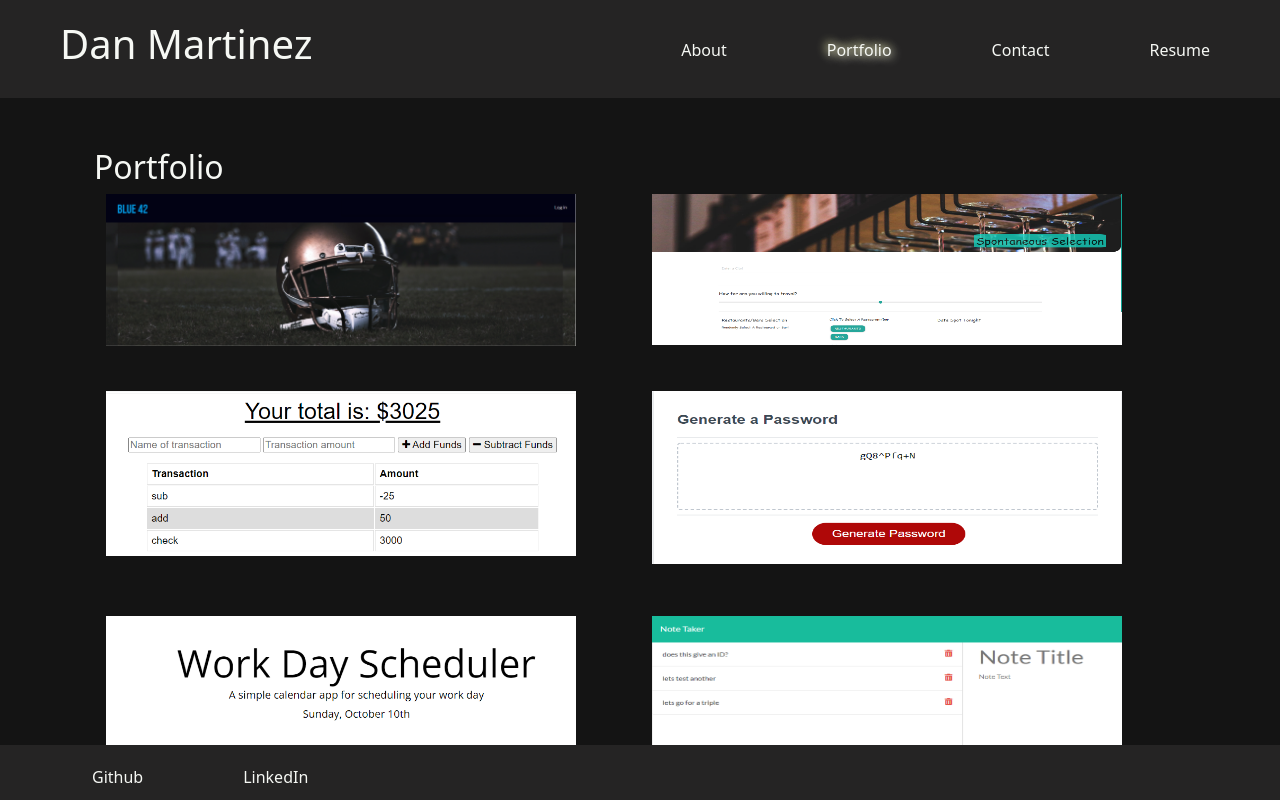
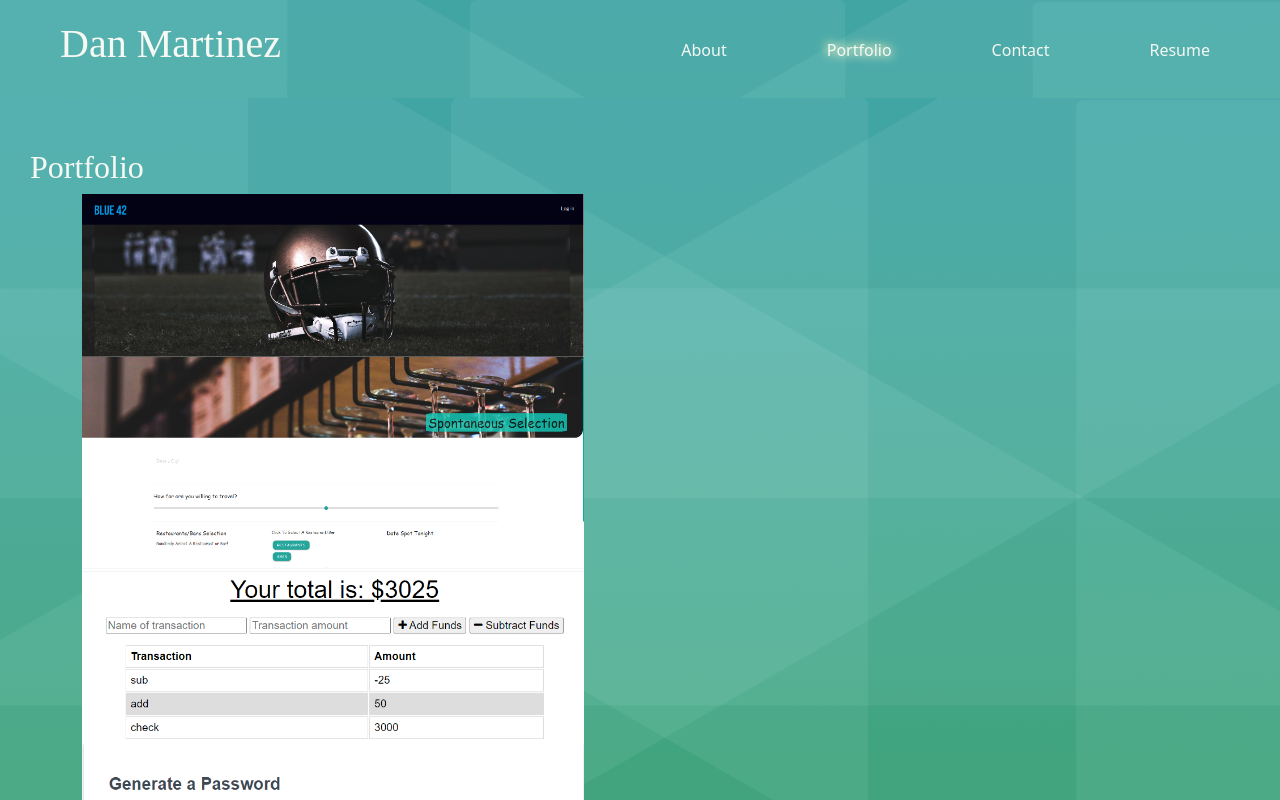
Before and after one commit to DanM1996/my-portfolio, a React (Create React App) app: page / in a window 1280 px wide. Both pictures are taken after a click on the element "Portfolio". Shown: the top 800 px of the page. Built offline with nearby package versions, Linux system fonts and the light colour scheme.

Commit message:
redesign started, working on changing display to be 1 page overall

```diff
--- a/src/components/Portfolio/index.js
+++ b/src/components/Portfolio/index.js
@@ -1,136 +1,140 @@
-import React from 'react';
+import React, { useState, useEffect } from 'react';
 import Container from 'react-bootstrap/Container';
-import image1 from '../../assets/images/Blue42.PNG';
-import image2 from '../../assets/images/Spontaneous-Selection.PNG'
-import image3 from '../../assets/images/Budget.PNG'
-import image4 from '../../assets/images/Password.PNG';
-import image5 from '../../assets/images/Schedule.PNG';
-import image6 from '../../assets/images/Notes.PNG';
 import Row from 'react-bootstrap/Row';
 import Col from 'react-bootstrap/Col';
-import Projects from '../Projects';
+import portfolioItems from './portfolio.json';
+import PortfolioCard from '../Projects';
 
 function Portfolio() {
-    const projects = ([
-        {
-            name: 'Blue 42',
-            link: "https://secret-everglades-56686.herokuapp.com/",
-            repo: "https://github.com/DanM1996/blue-42",
-            image: { image1 }
-        },
-        {
-            name: 'Spontaneous Selection',
-            link: "https://danm1996.github.io/spontaneous-selection/",
-            repo: "https://github.com/DanM1996/spontaneous-selection",
-            image: { image2 }
-        },
-        {
-            name: 'Blue 42',
-            link: "https://tranquil-eyrie-77020.herokuapp.com/",
-            repo: "https://github.com/DanM1996/budget-tracker",
-            image: { image3 }
-        },
-        {
-            name: 'Blue 42',
-            link: "https://danm1996.github.io/password-generator/Develop/",
-            repo: "https://github.com/DanM1996/password-generator",
-            image: { image4 }
-        },
-        {
-            name: 'Blue 42',
-            link: "https://danm1996.github.io/work-day-scheduler/",
-            repo: "https://github.com/DanM1996/work-day-scheduler",
-            image: { image5 }
-        },
-        {
-            name: 'Blue 42',
-            link: "https://peaceful-lowlands-37017.herokuapp.com/" ,
-            repo: "https://github.com/DanM1996/note-taker",
-            image: { image6 }
-        }
+    let project;
+    if (portfolioItems.length > 0) {
+        project = portfolioItems.map(items =>
 
-    ])
+                <PortfolioCard
+                    id={items.id}
+                    name={items.name}
+                    image={items.image}
+                    link={items.link}
+                    repo={items.repo}
+                />
+        )
+    }
     return (
         <>
             <h2 class="text-format portfolio-title">Portfolio</h2>
-            {/* <Container>
-                {projects.map((projects, idx) => (
-                    <Projects
-                    projects={projects}
-                    key={'projects' + idx}
-                    />
-                ))}
-            </Container> */}
             <Container>
-                <Row xs={12} lg={8}>
-                    <Col className="hvr-grow">
-                        <div className="storage">
-                            <img src={image1} alt="Blue 42" class="image" />
-                            <div className="overlay">
-                                <div className="text">
-                                    <a href="https://secret-everglades-56686.herokuapp.com/" target="_blank">Blue 42</a> <br />
-                                    <a href="https://github.com/DanM1996/blue-42" target="_blank">Repo</a>
-                                </div>
-                            </div>
-                        </div>
-                    </Col>
-                    <Col className="storage hvr-grow">
-                        <img src={image2} alt="Spontaneous Selection" class="image" />
-                        <div className="overlay">
-                            <div className="text">
-                                <a href="https://danm1996.github.io/spontaneous-selection/" target="_blank">Spontaneous Selection</a> <br />
-                                <a href="https://github.com/DanM1996/spontaneous-selection" target="_blank">Repo</a>
-                            </div>
-                        </div>
-                    </Col>
-                </Row>
-                <Row xs={12} lg={8}>
-                    <Col className="hvr-grow">
-                        <div className="storage">
-                            <img src={image3} alt="Budget Tracker" class="image" />
-                            <div className="overlay">
-                                <div className="text">
-                                    <a href="https://tranquil-eyrie-77020.herokuapp.com/" target="_blank">Budget Tracker</a> <br />
-                                    <a href="https://github.com/DanM1996/budget-tracker" target="_blank">Repo</a>
-                                </div>
-                            </div>
-                        </div>
-                    </Col>
-                    <Col className="storage hvr-grow">
-                        <img src={image4} alt="Password Generator" class="image" />
-                        <div className="overlay">
-                            <div className="text">
-                                <a href="https://danm1996.github.io/password-generator/Develop/" target="_blank">Password Generator</a> <br />
-                                <a href="https://github.com/DanM1996/password-generator" target="_blank">Repo</a>
-                            </div>
-                        </div>
-                    </Col>
-                </Row>
-                <Row xs={12} lg={8}>
-                    <Col className="hvr-grow">
-                        <div className="storage">
-                            <img src={image5} alt="Work Day Scheduler" class="image" />
-                            <div className="overlay">
-                                <div className="text">
-                                    <a href="https://danm1996.github.io/work-day-scheduler/" target="_blank">Work Day Scheduler</a> <br />
-                                    <a href="https://github.com/DanM1996/work-day-scheduler" target="_blank">Repo</a>
-                                </div>
-                            </div>
-                        </div>
-                    </Col>
-                    <Col className="storage hvr-grow">
-                        <img src={image6} alt="Note Taker" class="image" />
-                        <div className="overlay">
-                            <div className="text">
-                                <a href="https://peaceful-lowlands-37017.herokuapp.com/" target="_blank">Note Taker</a> <br />
-                                <a href="https://github.com/DanM1996/note-taker" target="_blank">Repo</a>
-                            </div>
-                        </div>
-                    </Col>
+                <Row>
+                    <div>
+                        {project}
+                    </div>
                 </Row>
             </Container>
         </>
+
     )
 }
 
+// class Portfolio extends Component {
+//     state = {
+//         portfolioItems
+//     };
+//     addProject = (id) => {
+//         // this is referring back to the json object, state is saying we're manipulating state through projects
+//         // projects.id !== id is removing any duplicate projects
+//         const projects = this.state.portfolioItems.filter(project => project.id !== id);
+//         this.setState({ portfolioItems });
+//     }
+//     render() {
+//     return (
+//         <>
+//             <h2 class="text-format portfolio-title">Portfolio</h2>
+//             <Container>
+//                 <Row xs={12} md={6}>
+//                     <Col className="hvr-grow">
+//                         {this.state.portfolioItems.map(project => (
+//                             <PortfolioCard
+//                             addProject={this.addProject}
+//                             id={project.id}
+//                             key={project.id}
+//                             name={project.name}
+//                             image={project.image}
+//                             link={project.link}
+//                             repo={project.repo}
+//                             />
+//                         ))}
+//                     </Col>
+//                 </Row>
+//             </Container>
+//             {/* <Container>
+//                 <Row xs={12} lg={8}>
+//                     <Col className="hvr-grow">
+//                         <div className="storage">
+//                             <img src={image1} alt="Blue 42" class="image" />
+//                             <div className="overlay">
+//                                 <div className="text">
+//                                     <a href="https://secret-everglades-56686.herokuapp.com/" target="_blank">Blue 42</a> <br />
+//                                     <a href="https://github.com/DanM1996/blue-42" target="_blank">Repo</a>
+//                                 </div>
+//                             </div>
+//                         </div>
+//                     </Col>
+//                     <Col className="storage hvr-grow">
+//                         <img src={image2} alt="Spontaneous Selection" class="image" />
+//                         <div className="overlay">
+//                             <div className="text">
+//                                 <a href="https://danm1996.github.io/spontaneous-selection/" target="_blank">Spontaneous Selection</a> <br />
+//                                 <a href="https://github.com/DanM1996/spontaneous-selection" target="_blank">Repo</a>
+//                             </div>
+//                         </div>
+//                     </Col>
+//                 </Row>
+//                 <Row xs={12} lg={8}>
+//                     <Col className="hvr-grow">
+//                         <div className="storage">
+//                             <img src={image3} alt="Budget Tracker" class="image" />
+//                             <div className="overlay">
+//                                 <div className="text">
+//                                     <a href="https://tranquil-eyrie-77020.herokuapp.com/" target="_blank">Budget Tracker</a> <br />
+//                                     <a href="https://github.com/DanM1996/budget-tracker" target="_blank">Repo</a>
+//                                 </div>
+//                             </div>
+//                         </div>
+//                     </Col>
+//                     <Col className="storage hvr-grow">
+//                         <img src={image4} alt="Password Generator" class="image" />
+//                         <div className="overlay">
+//                             <div className="text">
+//                                 <a href="https://danm1996.github.io/password-generator/Develop/" target="_blank">Password Generator</a> <br />
+//                                 <a href="https://github.com/DanM1996/password-generator" target="_blank">Repo</a>
+//                             </div>
+//                         </div>
+//                     </Col>
+//                 </Row>
+//                 <Row xs={12} lg={8}>
+//                     <Col className="hvr-grow">
+//                         <div className="storage">
+//                             <img src={image5} alt="Work Day Scheduler" class="image" />
+//                             <div className="overlay">
+//                                 <div className="text">
+//                                     <a href="https://danm1996.github.io/work-day-scheduler/" target="_blank">Work Day Scheduler</a> <br />
+//                                     <a href="https://github.com/DanM1996/work-day-scheduler" target="_blank">Repo</a>
+//                                 </div>
+//                             </div>
+//                         </div>
+//                     </Col>
+//                     <Col className="storage hvr-grow">
+//                         <img src={image6} alt="Note Taker" class="image" />
+//                         <div className="overlay">
+//                             <div className="text">
+//                                 <a href="https://peaceful-lowlands-37017.herokuapp.com/" target="_blank">Note Taker</a> <br />
+//                                 <a href="https://github.com/DanM1996/note-taker" target="_blank">Repo</a>
+//                             </div>
+//                         </div>
+//                     </Col>
+//                 </Row>
+//             </Container> */}
+//         </>
+//     )
+// }
+// }
 export default Portfolio;
--- /dev/null
+++ b/src/components/Portfolio/portfolio.json
@@ -0,0 +1,45 @@
+[
+    {
+        "name": "Blue 42",
+        "link": "https://secret-everglades-56686.herokuapp.com/",
+        "repo": "https://github.com/DanM1996/blue-42",
+        "image": "../../assets/images/Blue42.PNG",
+        "id": "0"
+    },
+    {
+        "name": "Spontaneous Selection",
+        "link": "https://danm1996.github.io/spontaneous-selection/",
+        "repo": "https://github.com/DanM1996/spontaneous-selection",
+        "image": "../../assets/images/Spontaneous-Selection.PNG",
+        "id": "1"
+    },
+    {
+        "name": "Budget Tracker",
+        "link": "https://tranquil-eyrie-77020.herokuapp.com/",
+        "repo": "https://github.com/DanM1996/budget-tracker",
+        "image": "../../assets/images/Budget.PNG",
+        "id": "2"
+    },
+    {
+        "name": "Passwoerd Generator",
+        "link": "https://danm1996.github.io/password-generator/Develop/",
+        "repo": "https://github.com/DanM1996/password-generator",
+        "image": "../../assets/images/Password.PNG",
+        "id": "3"
+    },
+    {
+        "name": "Work Day Scheduler",
+        "link": "https://danm1996.github.io/work-day-scheduler/",
+        "repo": "https://github.com/DanM1996/work-day-scheduler",
+        "image": "../../assets/images/Schedule.PNG",
+        "id": "4"
+
+    },
+    {
+        "name": "Note Taker",
+        "link": "https://peaceful-lowlands-37017.herokuapp.com/" ,
+        "repo": "https://github.com/DanM1996/note-taker",
+        "image": "../../assets/images/Notes.PNG",
+        "id": "5"
+    }
+]
--- a/src/components/Projects/index.js
+++ b/src/components/Projects/index.js
@@ -1,31 +1,28 @@
 import React from 'react';
-import Container from 'react-bootstrap/Container';
-import Row from 'react-bootstrap/Row';
 import Col from 'react-bootstrap/Col';
+import image1 from "../../assets/images/Blue42.PNG";
+import image2 from "../../assets/images/Spontaneous-Selection.PNG";
+import image3 from "../../assets/images/Budget.PNG";
+import image4 from "../../assets/images/Password.PNG";
+import image5 from "../../assets/images/Schedule.PNG";
+import image6 from "../../assets/images/Notes.PNG";
 
-function Projects(props){
-    const{ projects = [] } = props;
+
+function PortfolioCard({ id, name, image, link, repo }) {
+    console.log(image);
+    console.log(image1);
+    console.log(image2);
+    const images = [image1, image2, image3, image4, image5, image6]
     return (
-        <Container>
-            <Row xs={12} lg={8}>
-                    <Col className="hvr-grow">
-                        <div className="storage">
-                            {projects.map(activeProject => (
-                                <>
-                                <img src={activeProject.image} alt={activeProject.name} class="image" />
-                                <div className="overlay">
-                                    <div className="text">
-                                        <a href={activeProject.link} target="_blank">{activeProject.name}</a> <br />
-                                        <a href={activeProject.repo} target="_blank">Repo</a>
-                                    </div>
-                                </div>
-                                </>
-                            ))}
-
+            <Col md={6} className="hvr-grow">
+                    <img src={images[id]} alt={name} className="image" />
+                    <div className="overlay">
+                        <div className="text">
+                            <a href={link} target="_blank">{name}</a>
+                            <a href={repo} target="_blank">Repo</a>
                         </div>
-                    </Col>
-                </Row>
-        </Container>
+                    </div>
+            </Col>
     )
 }
-export default Projects;
+export default PortfolioCard;
--- a/src/index.css
+++ b/src/index.css
@@ -15,15 +15,27 @@ main {
 
 * {
   box-sizing: border-box;
-  background-color: var(--primary);
 }
-
-header, nav, ul, li, h1, span {
+h1 {
+  font-family: 'Poiret One';
+  font-weight: bolder;
+  font-size: 48px;
+}
+/* header, nav, ul, li, h1, span {
   background-color: rgb(37, 36, 36);
+} */
+main {
+  background-image: url(./assets/images/background-dark.png);
+  background-size: cover;
+  background-attachment: fixed;
+  max-width: 100%;
 }
 header, footer {
   justify-content: space-between;
   padding: 20px;
+  background-image: url(./assets/images/background-dark.png);
+  background-size: cover;
+  background-attachment: fixed;
 }
 .name-tag {
   margin-left: 40px;
@@ -97,7 +109,7 @@ a {
   margin-top: 30px;
   text-align: center;
 }
-.hvr-grow {
+/* .hvr-grow {
   display: inline-block;
   vertical-align: middle;
   -webkit-transform: perspective(1px) translateZ(0);
@@ -127,7 +139,7 @@ a {
 .hvr-fade:hover, .hvr-fade:focus, .hvr-fade:active {
   background-color: #2098D1;
   color: white;
-}
+} */
 .container {
   position: relative;
   width: 50%;
@@ -198,6 +210,7 @@ a {
 }
 h2, h3 {
   color: var(--text-color);
+  font-family: 'Poiret One';
 }
 .li-text {
   color: var(--text-color);
@@ -208,17 +221,16 @@ ul.style {
   background-color: var(--primary);
 }
 footer {
-  position: fixed;
+  /* position: fixed; */
   padding: 10px 10px 45px 10px;
   bottom: 0;
   width: 100%;
   /* Height of the footer*/
   height: 40px;
-  background-color: rgb(37, 36, 36);
   align-items: center;
 }
 footer a{
   text-decoration: none;
   color: var(--text-color);
-  background-color: rgb(37, 36, 36);
 }
+@import url('https://fonts.googleapis.com/css2?family=Poiret+One&display=swap');
```
Also changed, not shown: src/assets/images/background-dark.png (added), src/assets/images/background-light.png (added).
